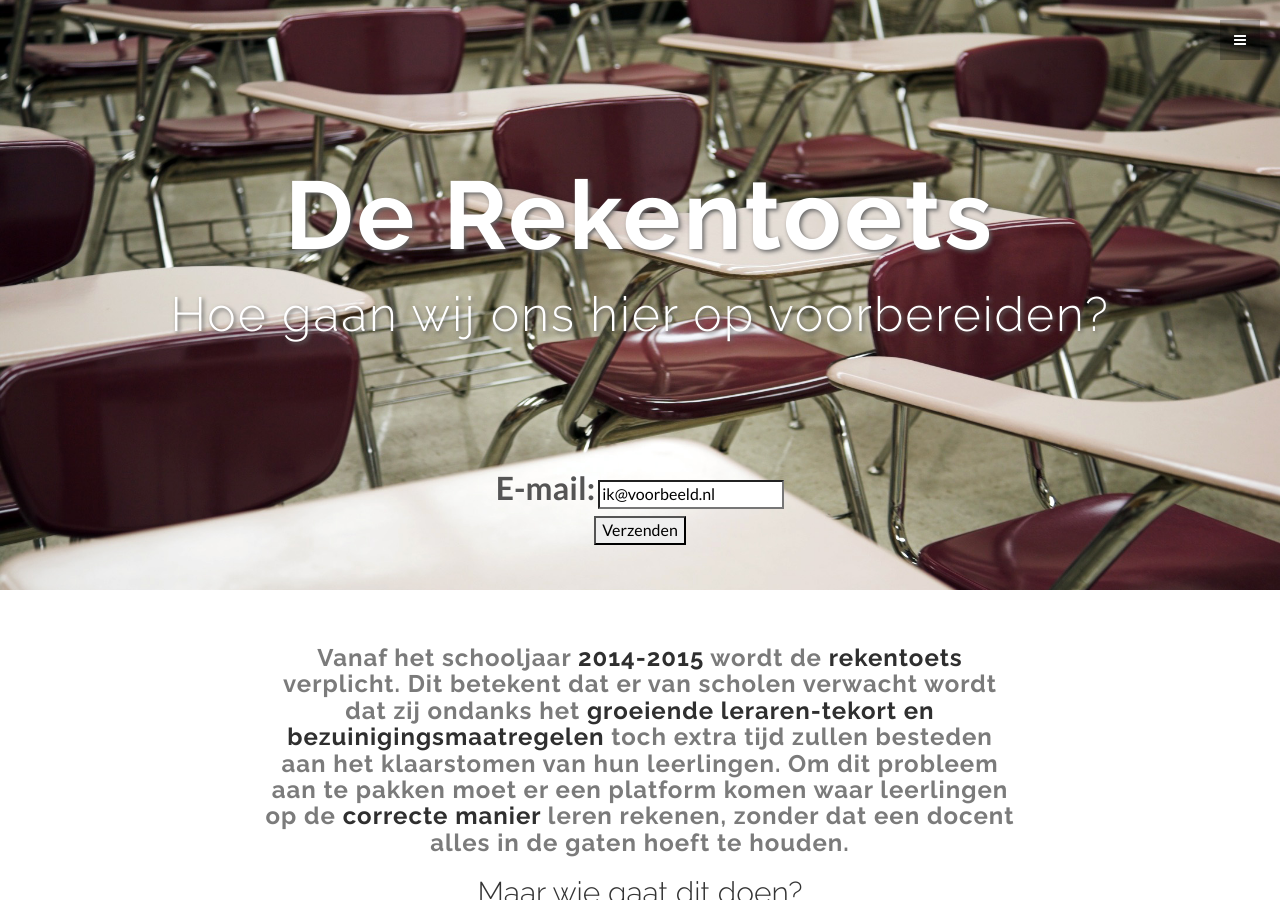
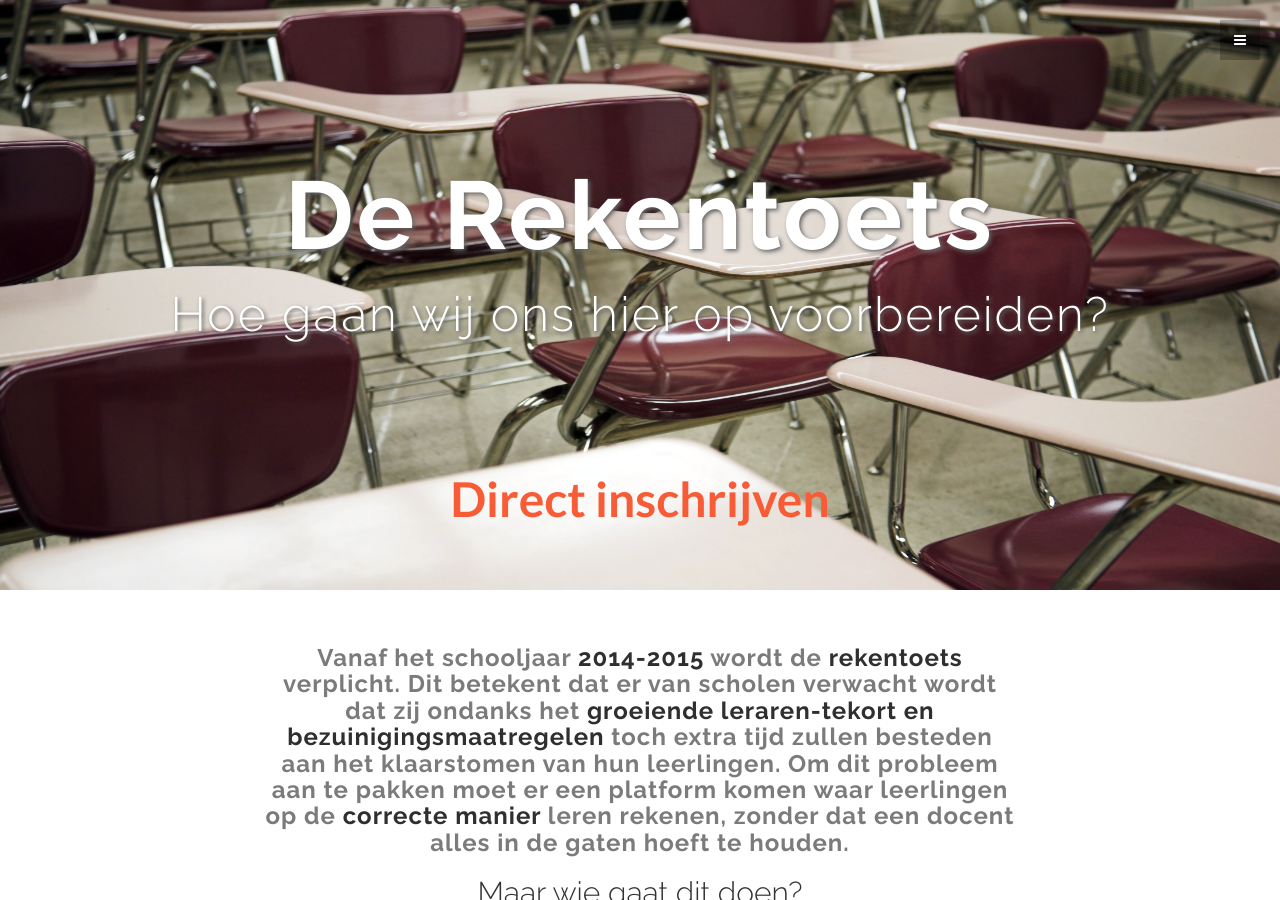
Before and after one commit to perceptum-github-transfer/verplichterekentoets, a Jekyll site: the page index.html, which Jekyll copies as it is, in a window 1280 px wide and 900 px high. Built offline with Jekyll 4.4.1, drawn with Linux system fonts in a browser that asks for light colours; some web fonts are replaced; Markdown is read by kramdown in place of the engine named in the settings.

Commit message:
rm'd upper form and replaced it with link to bottom form

```diff
--- a/index.html
+++ b/index.html
@@ -93,8 +93,11 @@
 				<br>
 				<br>
 				<div class="col-lg-6 col-lg-offset-3">
+					<br>
+					<br>
+					<a href ="#about" style="font-size:300%; font-weight:bold; position:relative; bottom:0;">Direct inschrijven</a>
 
-				<script type="text/javascript">var submitted=false;</script>
+				<!--<script type="text/javascript">var submitted=false;</script>
 					<iframe name="hidden_iframe" id="hidden_iframe" style="display:none;" onload="if(submitted) {formSubmit('form1')};"></iframe>
 
 					<form action="https://docs.google.com/a/perceptum.nl/forms/d/1ENKFz4VZ5rfEDQX8bqqAL2LhXZihfMEEVjaRQvC6nt4/formResponse" method="post" target="hidden_iframe" onsubmit="submitted=true;">
@@ -120,8 +123,7 @@
 						<div class="ss-item ss-navigate">
 							<span id='form1'><input type="submit" name="submit" value="Verzenden" id="submit" id="sendForm"></span>
 						</div>
-					<!--	</ol>	-->
-					</form>
+					</form>-->
 				</div>
 			</div>
 		</div><!-- /container -->
```
